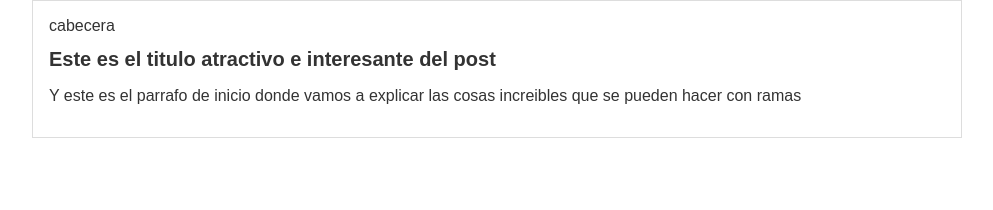
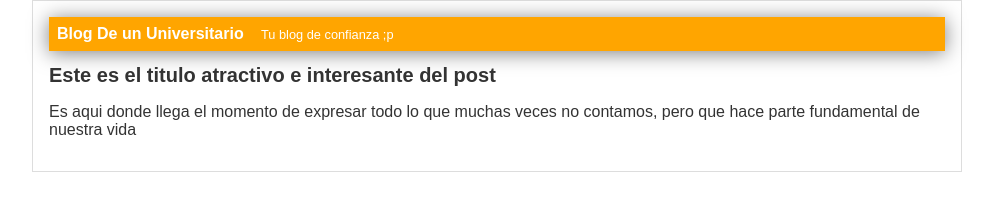
Before and after one commit to Daniel-E-Castro/Blog-De-un-Universitario-, a plain HTML site: page index.html in a window 1280 px wide. Shown: the whole page, without its empty margins (143-1136 px from the left). Drawn offline with Linux system fonts and the light colour scheme.

Commit message:
Finalizada la cabecera con diseño naranja

```diff
--- a/css/estilos.css
+++ b/css/estilos.css
@@ -6,6 +6,23 @@ body
     font-size: 16px;
     margin: 0;
     padding: 0;
+}
+
+#cabecera
+{
+    background: orange;
+    box-shadow: 0px 2px 20px 0px rgba(0,0,0,0.5);
+    color: white;
+    font-weight: bold;
+    margin: 0;
+    padding: 0.5em;
+}
+
+#cabecera #tagline
+{
+    padding: 0 0 0 1em;
+    font-weight: normal;
+    font-size: 0.8em;
 }
 
 #container
--- a/index.html
+++ b/index.html
@@ -6,11 +6,12 @@
     <body>
         <div id="container">
             <div id="cabecera">
-                cabecera
+                Blog De un Universitario
+                <span id="tagline">Tu blog de confianza ;p</span>
             </div>
             <div id="post">
                 <h1>Este es el titulo atractivo e interesante del post</h1>
-                <p>Y este es el parrafo de inicio donde vamos a explicar las cosas increibles que se pueden hacer con ramas</p>
+                <p>Es aqui donde llega el momento de expresar todo lo que muchas veces no contamos, pero que hace parte fundamental de nuestra vida</p>
             </div>
         </div>
     </body>
```
